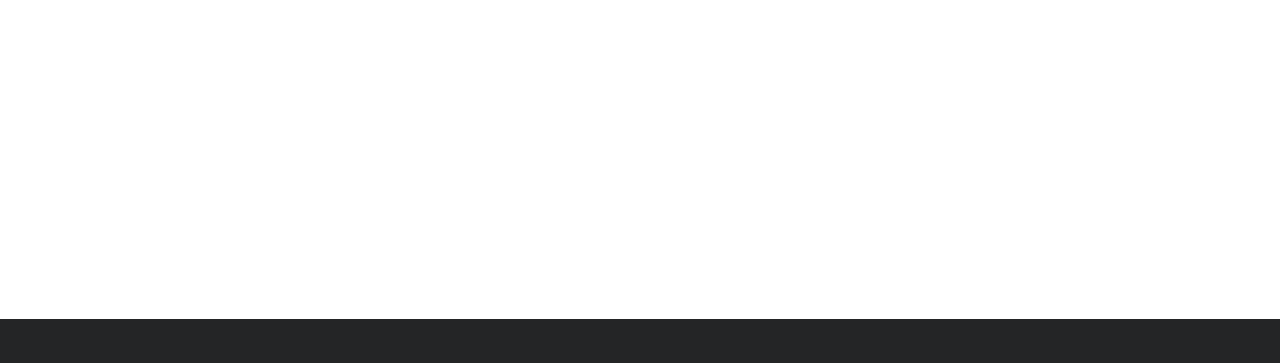
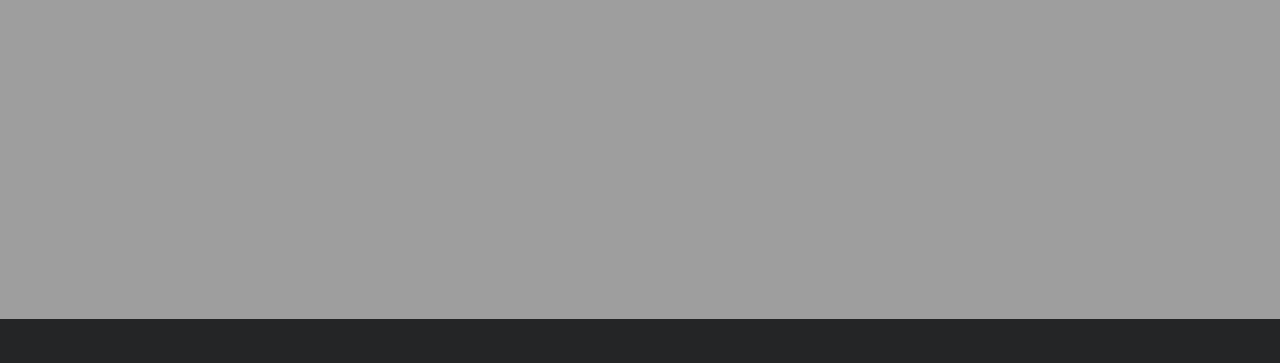
Before and after one commit to UO266575/UAW, a plain HTML site: page index.html in a window 1280 px wide. Shown: the part 481-844 px from the top of the page. Drawn offline with Linux system fonts and the light colour scheme; the site is published under a folder, as on GitHub Pages, so addresses that start at the root find nothing.

Commit message:
Fixing bg image bug

```diff
--- a/style/style.css
+++ b/style/style.css
@@ -14,7 +14,7 @@
   justify-content: center;
   align-items: center;
   flex-direction: column;
-  background-image: url('/img/placeholder_wp.jpg');
+  background-image: url('../img/placeholder_wp.jpg');
   background-size: cover;
 }
 .body-text div{
```
